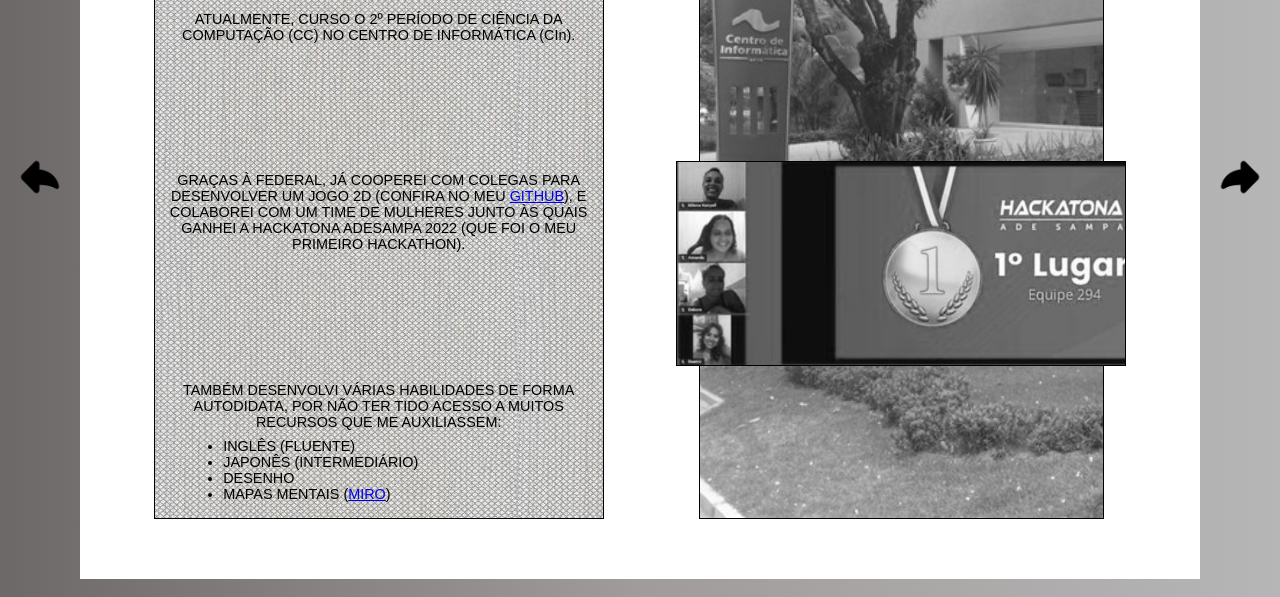
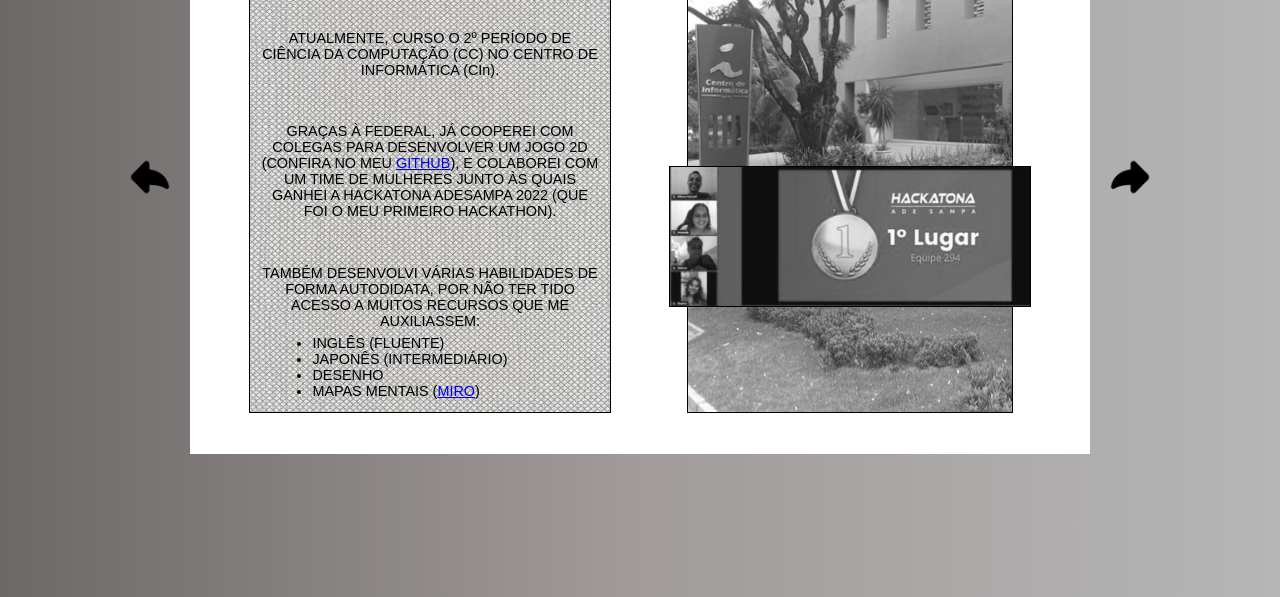
Before and after one commit to rosean3/Portfolio, a plain HTML site: page page2.html in a window 1280 px wide. Shown: the part 239-836 px from the top of the page. Drawn offline with Linux system fonts and the light colour scheme; a web font is replaced by a local one.

Commit message:
6th_commit

```diff
--- a/page2.css
+++ b/page2.css
@@ -40,6 +40,8 @@ body {
 }
 
 .container {
+    width: 100vw;
+    height: 100vh;
     display: flex;
     justify-content: center;
     /* background-color: bisque; */
@@ -47,8 +49,8 @@ body {
 }
 
 .manga {
-    width: 100vw;
-    height: 100vh;
+    width: 900px;
+    height: 550px;
     background-color: white;
     display: flex;
     flex-direction: row;
--- a/page3.css
+++ b/page3.css
@@ -12,6 +12,8 @@ body {
 }
 
 .container {
+    width: 100vw;
+    height: 100vh;
     display: flex;
     justify-content: space-evenly;
     /* background-color: bisque; */
@@ -19,8 +21,8 @@ body {
 }
 
 .manga {
-    width: 100vw;
-    height: 100vh;
+    width: 900px;
+    height: 550px;
     background-color: white;
     display: flex;
     flex-direction: row;
```
